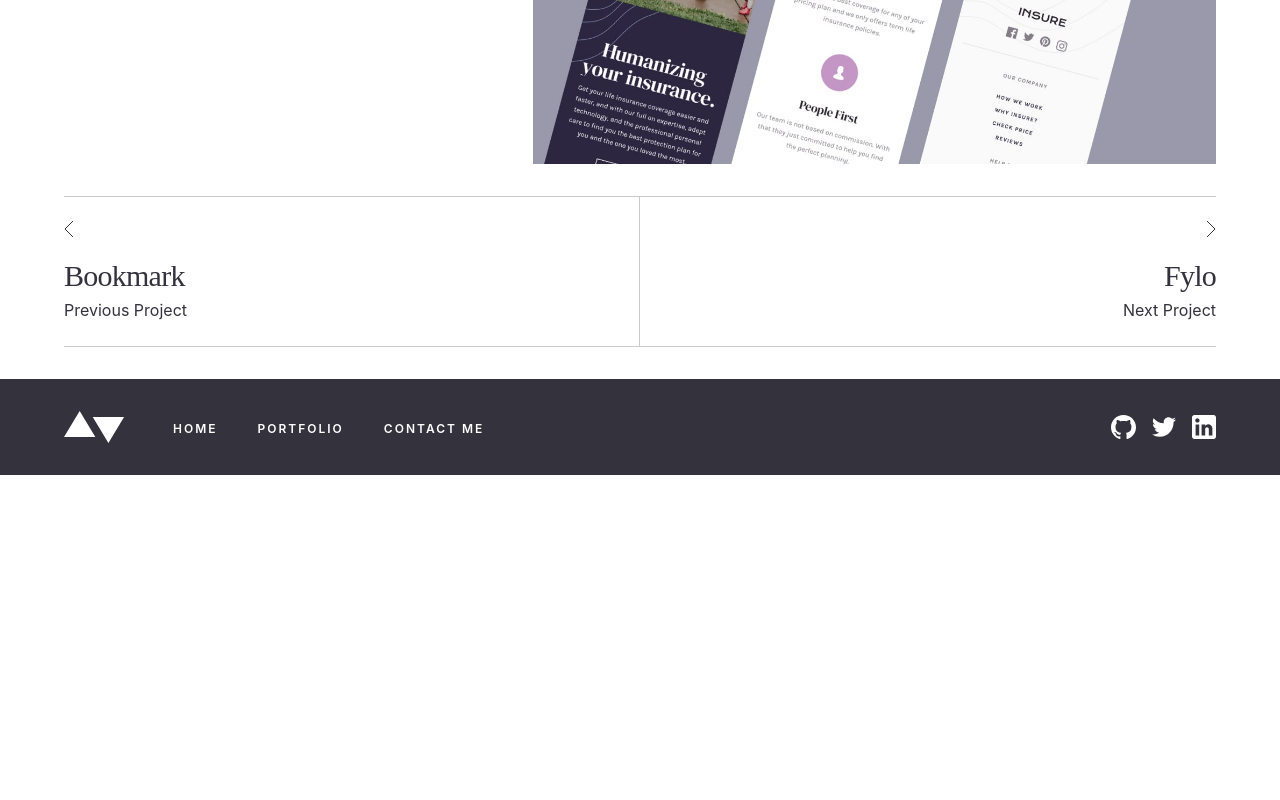
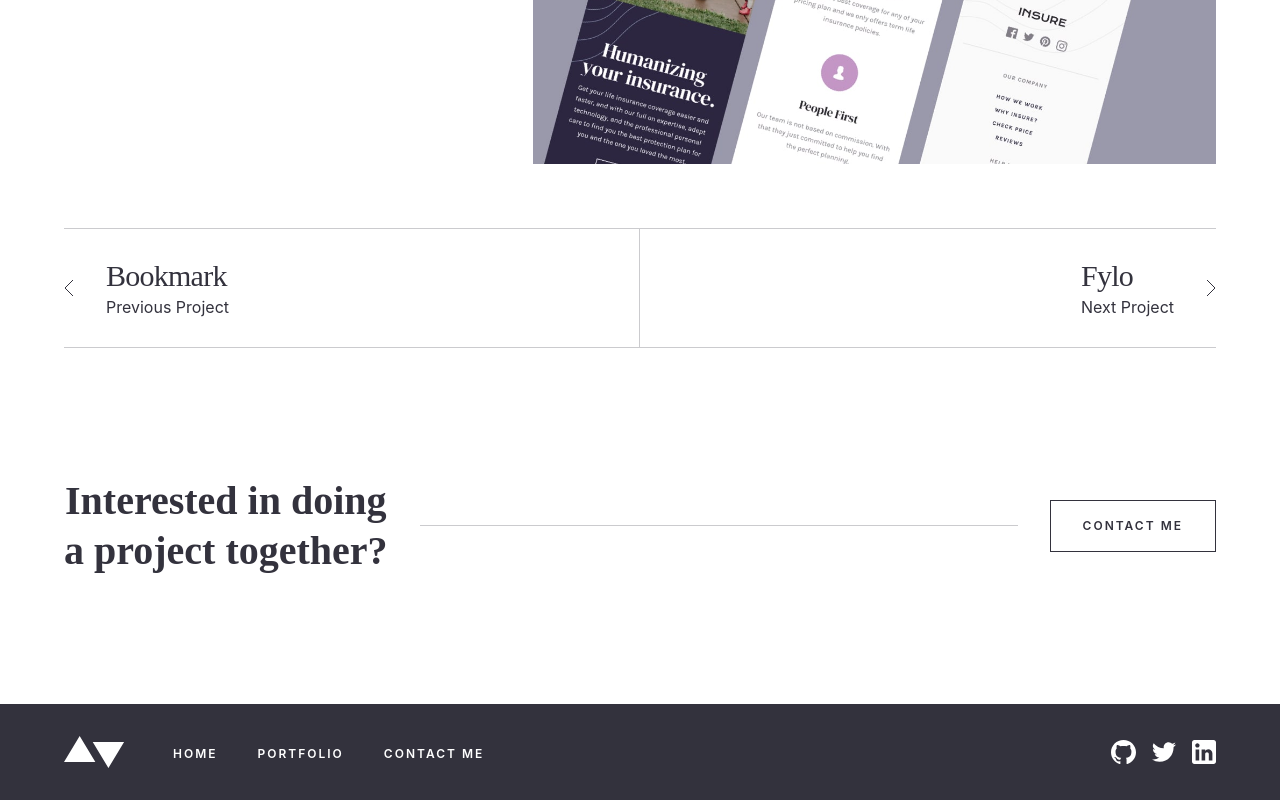
Before and after one commit to markup-mitchell/frontend-mentor-portfolio, a Next.js app: page /portfolio/insure in a window 1280 px wide. Shown: the part 1921-2721 px from the top of the page. Before the commit the page ends 2396 px from the top, so only its background shows below. Built offline with nearby package versions, Linux system fonts and the light colour scheme.

Commit message:
finsihed next/prev, added CTA, took CTA padding out of component and into layout

```diff
--- a/src/components/CTA.jsx
+++ b/src/components/CTA.jsx
@@ -2,13 +2,13 @@ const { default: ButtonLink } = require('./Links/ButtonLink');
 
 const CTA = () => {
   return (
-    <div className="flex flex-col items-center pt-24 pb-24 xl:py-40 md:flex-row">
-      <h2 className="text-40 font-serif text-center leading-tight font-bold text-p3">
+    <div className="flex flex-col items-center md:flex-row">
+      <h2 className="font-serif font-bold leading-tight text-center text-40 text-p3">
         <span className="md:whitespace-no-wrap">Interested in doing</span>{' '}
         <br className="hidden md:block" />
         <span className="md:whitespace-no-wrap"> a project together?</span>
       </h2>
-      <div className="hidden md:block border-b border-p3 opacity-25 w-full mx-8" />
+      <div className="hidden w-full mx-8 border-b opacity-25 md:block border-p3" />
       <div className="mt-10 md:mt-0">
         <ButtonLink destination="/contact">CONTACT ME</ButtonLink>
       </div>
--- a/src/components/DetailPages/NextPrevProject.jsx
+++ b/src/components/DetailPages/NextPrevProject.jsx
@@ -5,32 +5,43 @@ export default function NextPrevProject({ next_project, previous_project }) {
   const next_url = `/portfolio/${next_project.toLowerCase()}`;
   const previous_url = `/portfolio/${previous_project.toLowerCase()}`;
   return (
-    <div className="flex my-8">
-      <div className="flex flex-col items-start w-1/2 py-6 border-t border-b border-r border-opacity-25 justfy-center border-p3">
+    <div className="flex">
+      <div className="flex flex-col items-start w-1/2 py-6 border-t border-b border-r border-opacity-25 lg:py-8 justfy-center border-p3">
+        <div className="flex flex-col items-start md:flex-row md:items-center">
           <Link href={previous_url}>
-          <a>
+            <a className="inline-block">
               <svg xmlns="http://www.w3.org/2000/svg" width="10" height="16">
                 <path fill="none" stroke="#33323D" d="M9 0L1 8l8 8" />
               </svg>
             </a>
           </Link>
-        <p className="mt-4 font-serif text-3xl tracking-tight text-p3">
+
+          <div className="mt-4 space-y-2 md:mt-0 md:ml-8">
+            <p className="font-serif text-3xl leading-none tracking-tight text-p3">
               {previous_project}
             </p>
-        <p className="text-p3">Previous Project</p>
+
+            <p className="leading-none text-p3">Previous Project</p>
           </div>
-      <div className="flex flex-col items-end w-1/2 py-6 border-t border-b border-opacity-25 justfy-center border-p3">
+        </div>
+      </div>
+
+      <div className="flex flex-col items-end w-1/2 py-6 border-t border-b border-opacity-25 lg:py-8 justfy-center border-p3">
+        <div className="flex flex-col items-end md:flex-row-reverse md:items-center">
           <Link href={next_url}>
-          <a>
+            <a className="inline-block">
               <svg xmlns="http://www.w3.org/2000/svg" width="10" height="16">
                 <path fill="none" stroke="#33323D" d="M1 0l8 8-8 8" />
               </svg>
             </a>
           </Link>
-        <p className="mt-4 font-serif text-3xl tracking-tight text-p3">
+          <div className="mt-4 space-y-2 md:mt-0 md:mr-8">
+            <p className="font-serif text-3xl leading-none tracking-tight text-p3">
               {next_project}
             </p>
-        <p className="text-p3">Next Project</p>
+            <p className="leading-none text-right text-p3">Next Project</p>
+          </div>
+        </div>
       </div>
     </div>
   );
--- a/src/pages/index.jsx
+++ b/src/pages/index.jsx
@@ -10,7 +10,7 @@ export default function Home() {
         <link rel="icon" href="/favicon.ico" />
       </Head>
       <main className="h-auto">
-        <section className="sm:relative mb-24 xl:pb-40">
+        <section className="mb-24 sm:relative xl:pb-40">
           <picture>
             <source
               media="(min-width: 1440px)"
@@ -27,12 +27,12 @@ export default function Home() {
             <img
               src="images/homepage/mobile/image-homepage-hero@2x.jpg"
               alt="stock image of a desktop computer screen"
-              className="w-full object-cover"
+              className="object-cover w-full"
             ></img>
           </picture>
-          <div className="sm:absolute bottom-0 left-0 bg-white sm: max-w-lg">
+          <div className="bottom-0 left-0 max-w-lg bg-white sm:absolute sm:">
             <div className="pt-6 pb-8 sm:pt-11 sm:pb-12 sm:pr-11 xl:pb-11">
-              <h1 className="font-serif text-p3 text-40 xl:text-50 font-bold tracking-tight xl:tracking-normal leading-none">
+              <h1 className="font-serif font-bold leading-none tracking-tight text-p3 text-40 xl:text-50 xl:tracking-normal">
                 Hey, I'm Alex Spencer and I love building beautiful websites
               </h1>
             </div>
@@ -41,7 +41,7 @@ export default function Home() {
           </div>
         </section>
 
-        <section className="sm:flex justify-between md:justify-start">
+        <section className="justify-between sm:flex md:justify-start">
           <picture className="object-contain">
             <source
               media="(min-width: 1440px)"
@@ -57,17 +57,17 @@ export default function Home() {
             />
             <img
               src="images/homepage/mobile/image-homepage-profile.jpg"
-              className="h-full w-full object-cover object-right md:flex-shrink-0"
+              className="object-cover object-right w-full h-full md:flex-shrink-0"
               alt="Alex Spencer in profile"
             ></img>
           </picture>
 
           <div className="flex flex-col justify-between w-full sm:ml-8 md:ml-16 md:max-w-xs lg:max-w-sm lg:ml-24 xl:ml-32">
-            <div className="border-b my-8 sm:mt-0 border-p3 opacity-25" />
+            <div className="my-8 border-b opacity-25 sm:mt-0 border-p3" />
             <div>
               <h2
                 id="about_me"
-                className="text-40 text-p3 font-serif font-bold tracking-tight leading-none"
+                className="font-serif font-bold leading-none tracking-tight text-40 text-p3"
               >
                 About me
               </h2>
@@ -86,12 +86,12 @@ export default function Home() {
             </div>
 
             <div className="mt-10">
-              <button className="border p-4">go to portfolio</button>
+              <button className="p-4 border">go to portfolio</button>
             </div>
-            <div className="border-b mt-8 border-p3 opacity-25" />
+            <div className="mt-8 border-b opacity-25 border-p3" />
           </div>
         </section>
-        <section>
+        <section className="pt-32 pb-24 md:py-24 xl:py-40">
           <CTA />
         </section>
       </main>
--- a/src/pages/portfolio/DetailsTemplate.jsx
+++ b/src/pages/portfolio/DetailsTemplate.jsx
@@ -2,7 +2,7 @@ import HeroImage from '../../components/DetailPages/HeroImage';
 import ProjectSummary from '../../components/DetailPages/ProjectSummary';
 import ProjectBackground from '../../components/DetailPages/ProjectBackground';
 import NextPrevProject from '../../components/DetailPages/NextPrevProject';
-import next from 'next';
+import CTA from '../../components/CTA';
 
 export default function DetailsTemplate({
   projectName,
@@ -16,7 +16,7 @@ export default function DetailsTemplate({
   previous_project
 }) {
   return (
-    <>
+    <div className="">
       <HeroImage projectName={projectName} alt={heroAlt} />
       <div className="mt-10 lg:mt-32 lg:flex ">
         <section className="lg:w-1/3">
@@ -31,12 +31,15 @@ export default function DetailsTemplate({
           />
         </section>
       </div>
-      <nav>
+      <nav className="pt-16 md:pt-20 lg:pt-16 ">
         <NextPrevProject
           next_project={next_project}
           previous_project={previous_project}
         />
       </nav>
-    </>
+      <aside className="pt-16 pb-20 md:pt-20 md:pb-24 xl:pt-32 xl:pb-32">
+        <CTA />
+      </aside>
+    </div>
   );
 }
--- a/tailwind.config.js
+++ b/tailwind.config.js
@@ -33,7 +33,8 @@ module.exports = {
         7: '1.75rem',
         full: '100%',
         half: '50%',
-        r92: '92%'
+        r92: '92%',
+        footer: '23rem'
       },
       margin: {
         11: '3.5rem',
```
Lines whose indentation alone changed are shown as unchanged.
